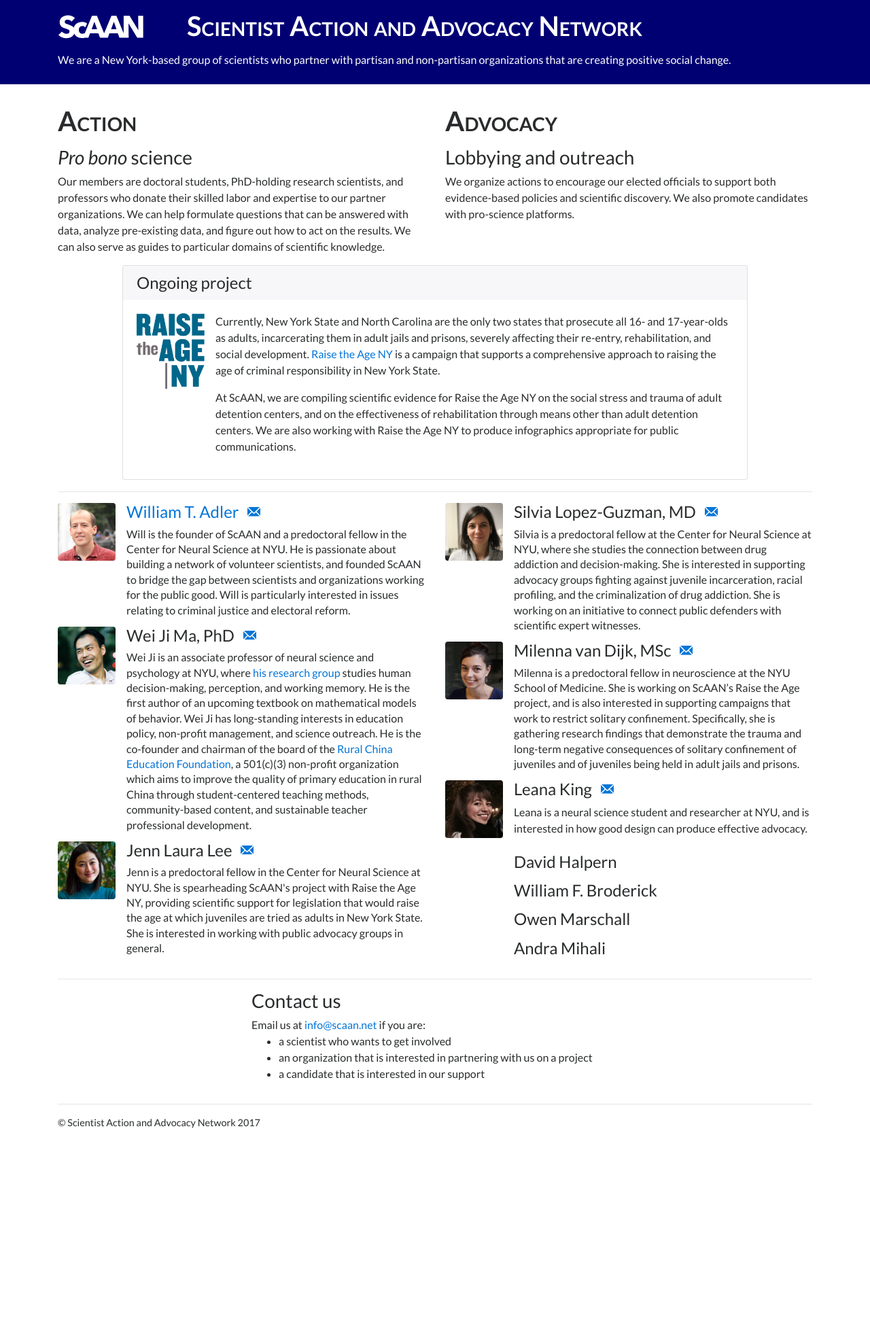
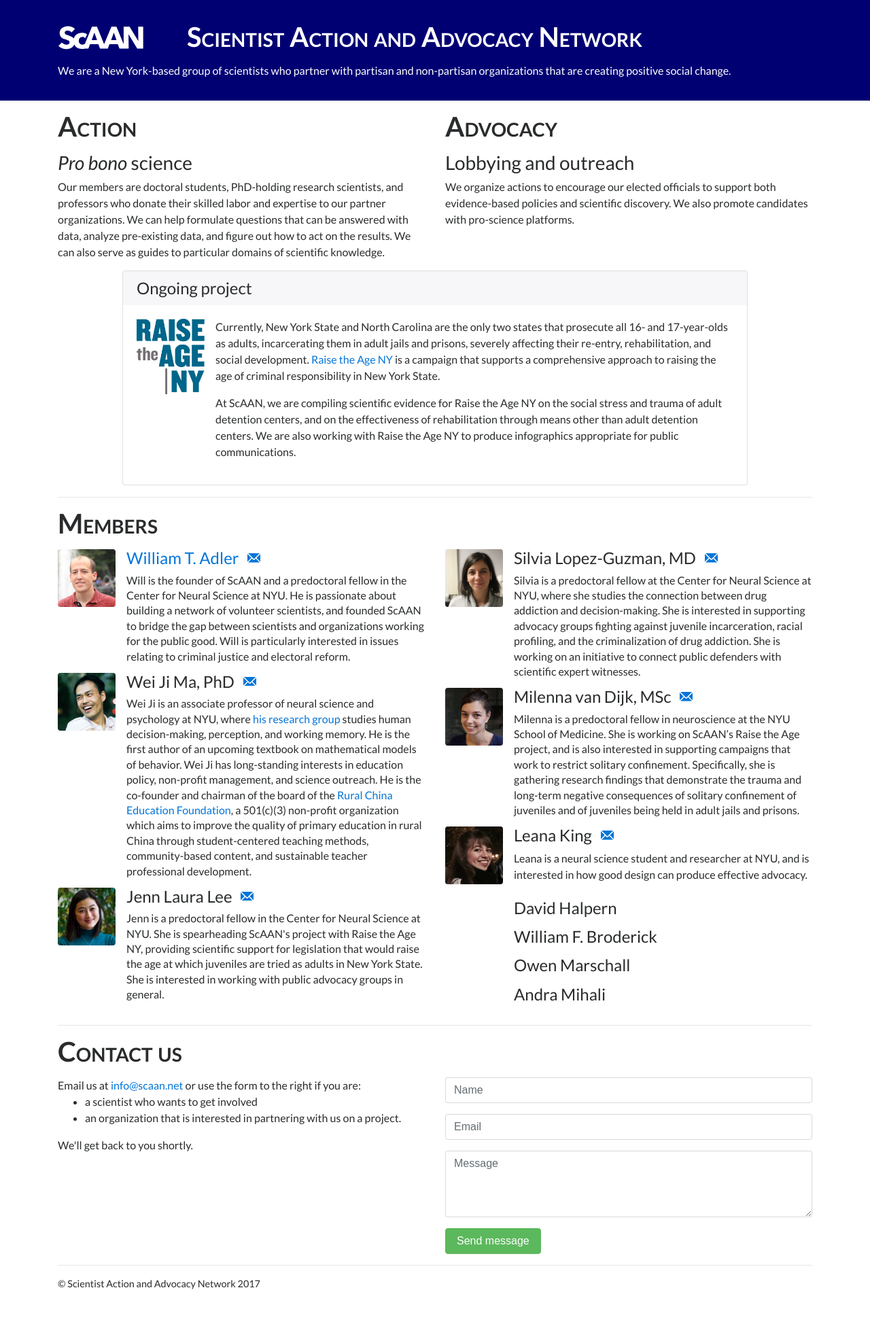
Before and after one commit to wtadler/scaan-site, a PHP site: page / in a window 1280 px wide. Shown: the whole page at 68% size. Before the commit the page ends 1660 px from the top, so only its background shows below. Run offline with PHP 8.4, Linux system fonts and the light colour scheme; some libraries are stand-ins or nearby versions.

Commit message:
rearrange

```diff
--- a/index.php
+++ b/index.php
@@ -35,7 +35,7 @@
     <div class="jumbotron">
         <div class="container">
         <div class="row">
-         <div class="col-lg-2"><img class="title" src="img/logo_notbold_white.svg" alt=""></div>
+         <div class="col-lg-2"><img class="logo" src="img/logo_notbold_white.svg" alt=""></div>
 
          <div class="col-lg"><h1 class="title">Scientist Action and Advocacy Network</h1></div>
          </div>
@@ -90,7 +90,7 @@
 
 <hr>
 
-
+	<h1 class="title">Members</h1>
     <div id="members" class="row">
         <div class="col-md">
             <div class="media member">
@@ -213,18 +213,20 @@
 
 
 	<hr>
+	<h1 class="title">Contact us</h1>
 <div class="row">
-    <div class="col-md-6 offset-md-3">
-        <h3>Contact us</h3>
-        Email us at <a href="mailto:info@scaan.net">info@scaan.net</a> if you are:
+
+    <div class="col-md-6">
+
+        Email us at <a href="mailto:info@scaan.net">info@scaan.net</a> or use the form to the right if you are:
         <ul>
-            <li>a scientist who wants to get involved</li>
-            <li>an organization that is interested in partnering with us on a project</li>
-            <li>a candidate that is interested in our support</li>
-        </ul>
-
-
-                <!-- <form id="contact-form" method="post" action="contact.php" role="form">
+        <li>a scientist who wants to get involved</li>
+        <li>an organization that is interested in partnering with us on a project.</li>
+</ul>
+        We'll get back to you shortly.
+</div>
+<div class="col-md-6">
+                <form id="contact-form" method="post" action="contact.php" role="form">
 
                     <div class="messages"></div>
 
@@ -247,7 +249,7 @@
 
                     </div>
 
-                </form> -->
+                </form>
 
             </div>
 
--- a/scaan.css
+++ b/scaan.css
@@ -3,7 +3,7 @@ body {
   font-family: Lato,-apple-system,BlinkMacSystemFont,"Segoe UI",Roboto,"Helvetica Neue",Arial,sans-serif;
 }
 
-h1.title {
+.title {
 	font-variant: small-caps;
 	margin-top: 0rem;
 	margin-bottom: 1rem;
@@ -15,11 +15,12 @@ h1.title {
 	border-radius: 0rem;
 	background-color: #000073;
 	color: #fff;
-	padding-top: 1rem;
-	padding-bottom: 0.5rem;
+	padding-top: 2rem;
+	padding-bottom: 1rem;
+	margin-bottom: 1rem;
 }
 
-img.title {
+img.logo {
 	height: 2.3rem;
 	margin-bottom: 0.4rem;
 	margin-top: 0.3rem;
```
